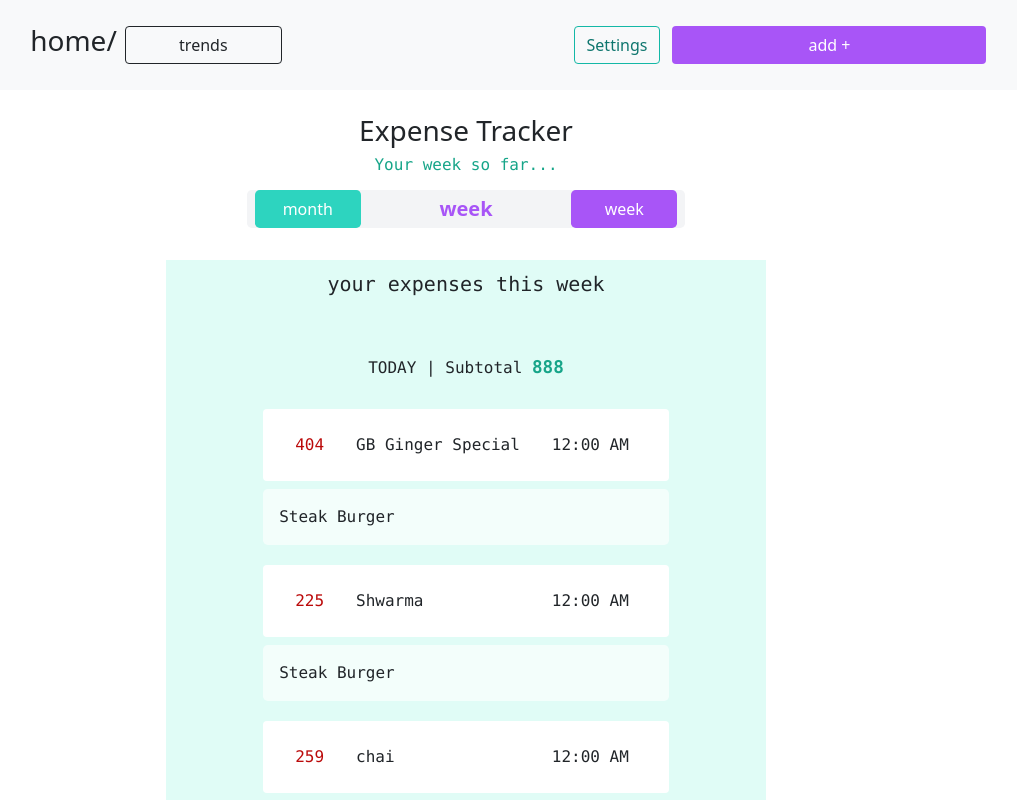
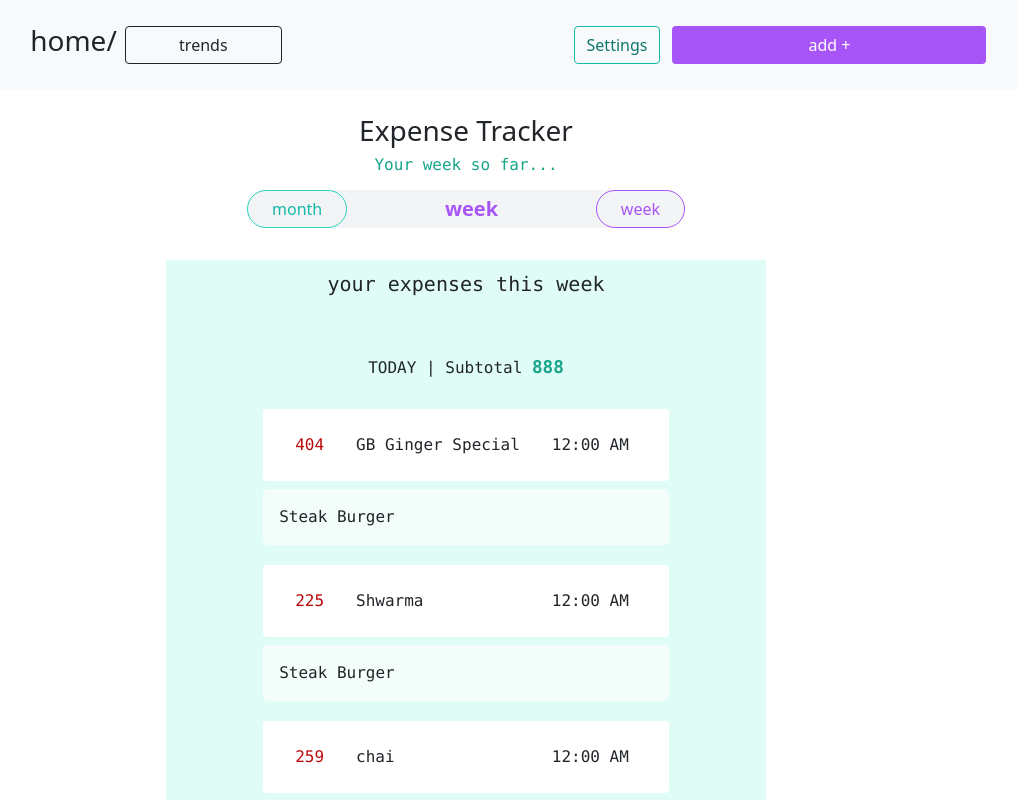
Before and after one commit to ahmadkhudai/next-tracker, a Next.js app: page /Home/HomePage in a window 1280 px wide. Shown: the whole page, without its empty margins (174-1191 px from the left). Built offline with nearby package versions, Linux system fonts and the light colour scheme.

Commit message:
better input

```diff
--- a/pages/Home/HomePage.tsx
+++ b/pages/Home/HomePage.tsx
@@ -33,6 +33,7 @@ import {Day} from "../../constants/day";
 import Backdrop from "../Framer/Backdrop";
 import moment from "moment";
 import PurpleButton from "../components/buttons/PurpleButton";
+import OutlineRoundedButton from "../components/buttons/OutlineRoundedButton";
 
 type Props = {
     switchWindow: any;
@@ -230,16 +231,16 @@ export function HomePage({switchWindow}: Props) {
                                     far...</h3>
                             </div>
                             <div className={"flex align-items-center justify-content-center m-2 mt-3"}>
-                                <div className={"flex align-items-center justify-end bg-gray-100  px-2   rounded-3 w-75 "}>
-                                    <div className={"flex align-items-center w-100 justify-content-between"}>
+                                <div className={"ak_slow_transition flex align-items-center justify-end bg-gray-100  px-0   rounded-full w-75 "}>
+                                    <div className={" flex align-items-center w-100 justify-content-between"}>
 
 
-                                        <TealButton styleClasses={" rounded-3 w-25"}
+                                        <OutlineRoundedButton styleClasses={"   px-4 text-center  border-teal-400 text-teal-500  "}
                                                     text={ViewModesDir[nextViewMode]} onClick={() => {
                                             updateViewMode()
-                                        }}/><LabelPurple styleClasses={" font-bold text-xl w-50 text-center   "}
+                                        }}/><LabelPurple styleClasses={" font-bold text-xl   px-0 text-center   "}
                                                          text={viewMode}/>
-                                        <PurpleButton onClick={()=>{updateViewMode(2)}} styleClasses={"  w-25 text-center rounded-3   "}
+                                        <OutlineRoundedButton onClick={()=>{updateViewMode(2)}} styleClasses={"   px-4 text-center hover:text-white  text-purple-500 hover:border-teal-300 "}
                                                      text={ViewModesDir[(nextViewMode+1)%3]}/>
                                     </div>
 
--- /dev/null
+++ b/pages/components/buttons/OutlineRoundedButton.tsx
@@ -0,0 +1,22 @@
+// @flow
+import * as React from 'react';
+
+type Props = {
+    text:string;
+    onClick:any;
+    styleClasses?:string;
+};
+type State = {};
+
+export function OutlineRoundedButton({onClick, text, styleClasses=""}:Props) {
+    let classes = "btn hover:text-white hover:bg-teal-400 rounded-full  bg-gray-100 hover:font-bold border-purple-500 ";
+    if(styleClasses){
+        classes+=styleClasses;
+    }
+
+    return (
+        <button className={classes.toString()} onClick={onClick}>{text}</button>
+    );
+};
+
+export default OutlineRoundedButton;
```
